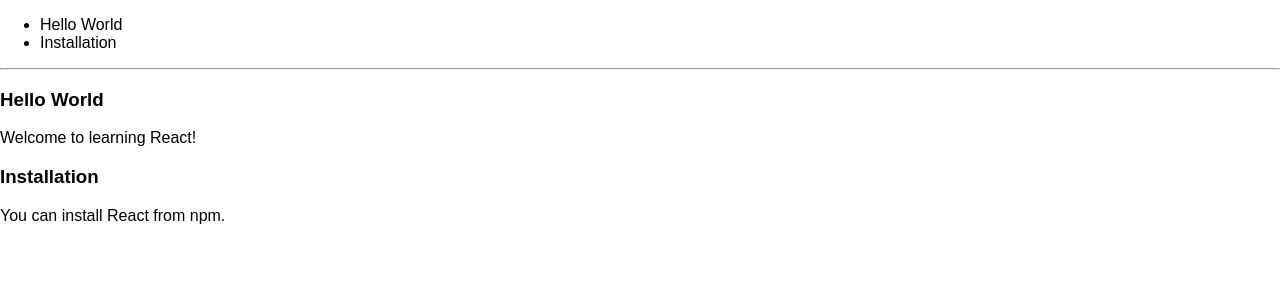
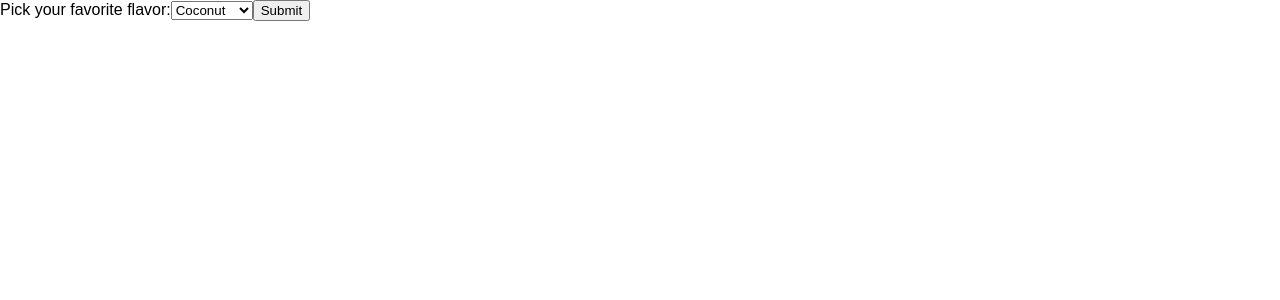
Before and after one commit to NachoTsvetkov/react-step-by-step, a React (Create React App) app: page / in a window 1280 px wide. Shown: the top 300 px of the page. Built offline with nearby package versions, Linux system fonts and the light colour scheme.

Commit message:
#9 forms complete

```diff
--- a/src/index.js
+++ b/src/index.js
@@ -2,31 +2,89 @@
 import ReactDOM from 'react-dom';
 import './index.css';
 
-function Blog(props) {
-  const sidebar = (
-    <ul>
-      {props.posts.map(post => (
-        <li key={post.id}>{post.title}</li>
-      ))}
-    </ul>
-  );
-  const content = props.posts.map(post => (
-    <div key={post.id}>
-      <h3>{post.title}</h3>
-      <p>{post.content}</p>
-    </div>
-  ));
-  return (
-    <div>
-      {sidebar}
-      <hr />
-      {content}
-    </div>
-  );
+class NameForm extends React.Component {
+  constructor(props) {
+    super(props);
+
+    this.state = { value: 'coconut' };
+
+    this.handleChange = this.handleChange.bind(this);
+    this.handleSubmit = this.handleSubmit.bind(this);
+  }
+
+  handleChange(event) {
+    this.setState({ value: event.target.value });
+  }
+
+  handleSubmit(event) {
+    alert('A name was submitted: ' + this.state.value);
+    event.preventDefault();
+  }
+
+  render() {
+    return (
+      <form onSubmit={this.handleSubmit}>
+        <label>
+          Pick your favorite flavor:
+          <select value={this.state.value} onChange={this.handleChange}>
+            <option value="grapefruit">Grapefruit</option>
+            <option value="lime">Lime</option>
+            <option value="coconut">Coconut</option>
+            <option value="mango">Mango</option>
+          </select>
+        </label>
+        <input type="submit" value="Submit" />
+      </form>
+    );
+  }
 }
 
-const posts = [
-  { id: 1, title: 'Hello World', content: 'Welcome to learning React!' },
-  { id: 2, title: 'Installation', content: 'You can install React from npm.' }
-];
-ReactDOM.render(<Blog posts={posts} />, document.getElementById('root'));
+class Reservation extends React.Component {
+  constructor(props) {
+    super(props);
+    this.state = {
+      isGoing: true,
+      numberOfGuests: 2
+    };
+
+    this.handleInputChange = this.handleInputChange.bind(this);
+  }
+
+  handleInputChange(event) {
+    const target = event.target;
+    const value = target.type === 'checkbox' ? target.checked : target.value;
+    const name = target.name;
+
+    this.setState({
+      [name]: value
+    });
+  }
+
+  render() {
+    return (
+      <form>
+        <label>
+          Is going:
+          <input
+            name="isGoing"
+            type="checkbox"
+            checked={this.state.isGoing}
+            onChange={this.handleInputChange}
+          />
+        </label>
+        <br />
+        <label>
+          Number of guests:
+          <input
+            name="numberOfGuests"
+            type="number"
+            value={this.state.numberOfGuests}
+            onChange={this.handleInputChange}
+          />
+        </label>
+      </form>
+    );
+  }
+}
+
+ReactDOM.render(<NameForm />, document.getElementById('root'));
```
Also changed, not shown: src/apps/forms.js (added, +90 -0 lines).
